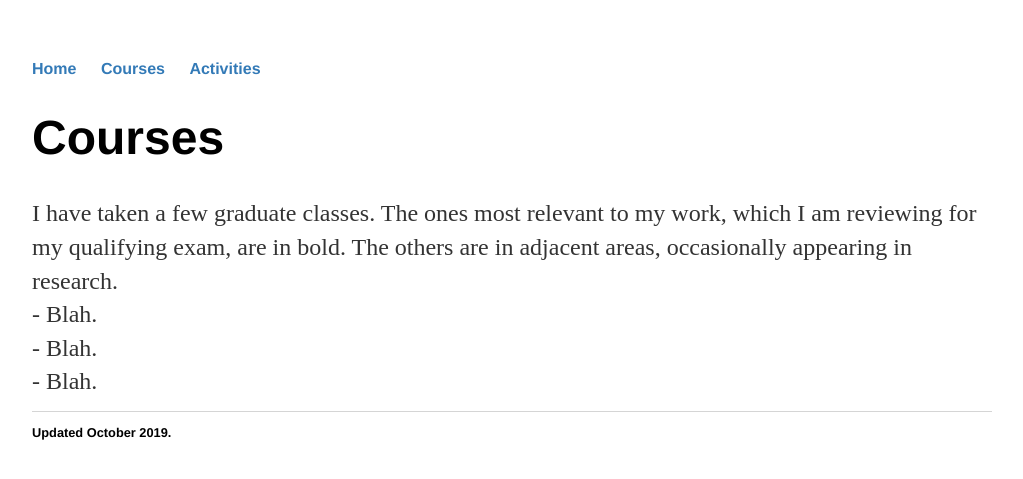
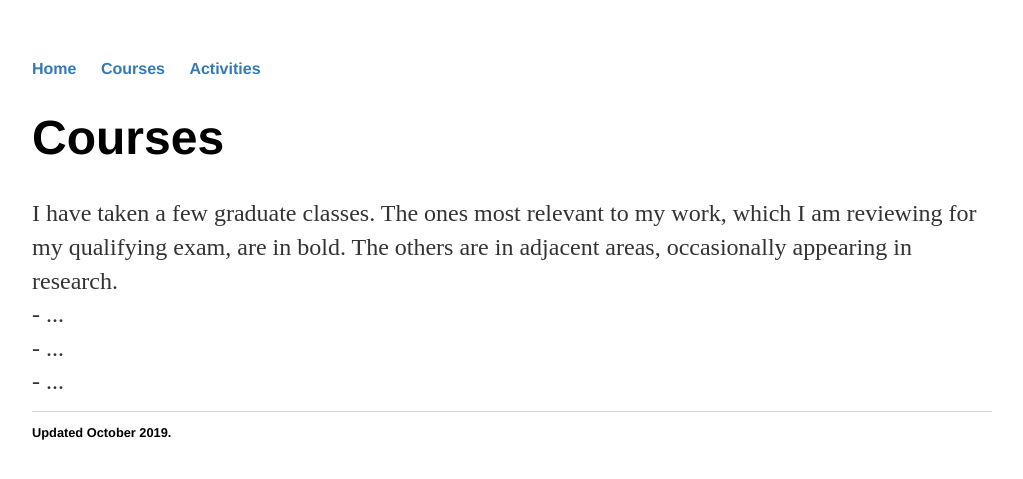
Before and after one commit to emilkhab/emilkhab.github.io, a Jekyll site: the page built from courses/index.html, in a window 1280 px wide. Shown: the top 479 px of the page, without its empty margins (128-1151 px from the left). Built offline with Jekyll 4.4.1, drawn with Linux system fonts in a browser that asks for light colours.

Commit message:
Update index.html

```diff
--- a/courses/index.html
+++ b/courses/index.html
@@ -5,8 +5,8 @@ title: Courses
 <h1>{{page.title}}</h1>
 <div class="blurb">
 	<p>I have taken a few graduate classes. The ones most relevant to my work, which I am reviewing for my qualifying exam, are in bold. The others are in adjacent areas, occasionally appearing in research.<br/>
-	- Blah.<br/>
-	- Blah.<br/>
-	- Blah.
+	- ...<br/>
+	- ...<br/>
+	- ...
 	</p>
 </div>
```
